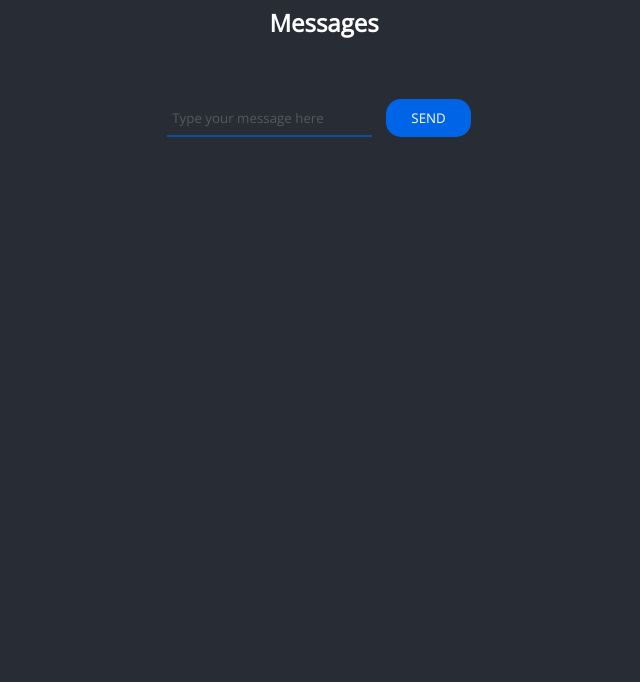
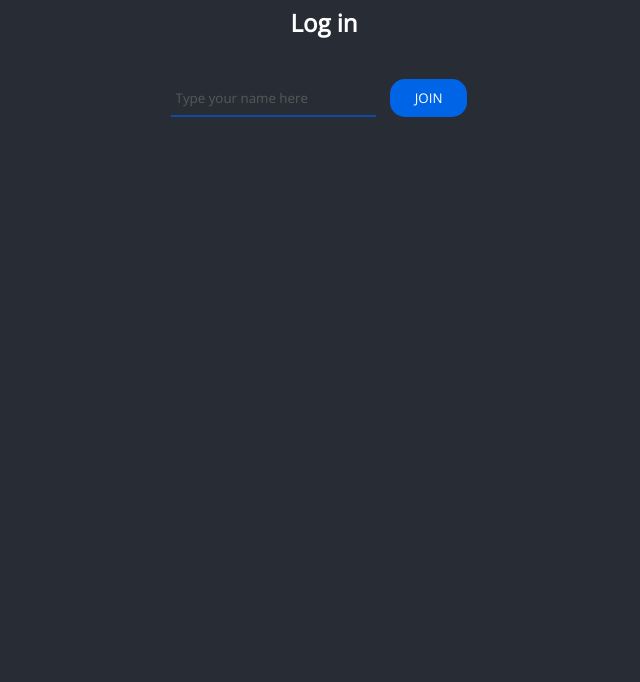
Before and after one commit to slawomirtoporek/chat-websocket, a website: page client/index.html in a window 1280 px wide. Shown: the part 118-800 px from the top of the page, without its empty margins (316-956 px from the left). Drawn offline with nearby package versions, Linux system fonts and the light colour scheme.

Commit message:
add the show class to #welcome-form and remov the show class from #messages-section in the index.html file

```diff
--- a/client/index.html
+++ b/client/index.html
@@ -16,14 +16,14 @@
     </header>
 
     <!-- WELCOME FORM -->
-    <form id="welcome-form" class="welcome-form">
+    <form id="welcome-form" class="welcome-form show">
       <h2>Log in</h2>
       <input class="text-input" type="text" id="username" placeholder="Type your name here">
       <button class="btn" type="submit">Join</button>
     </form>
 
     <!-- MESSAGES SECTION -->
-    <section class="messages-section show" id="messages-section">
+    <section class="messages-section" id="messages-section">
       <h2>Messages</h2>
 
       <!-- messages list -->
```
